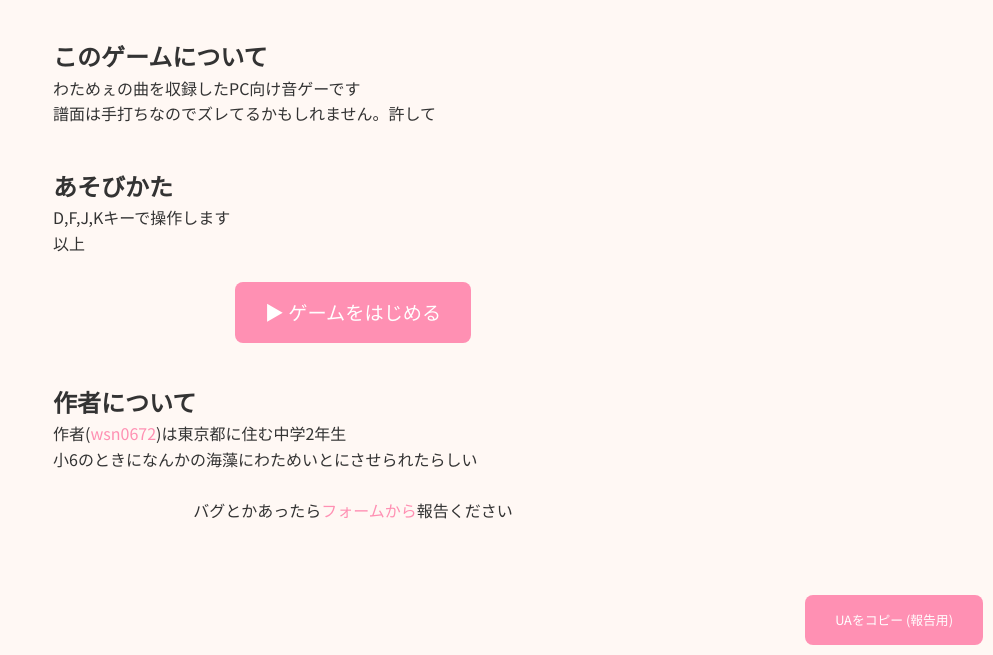
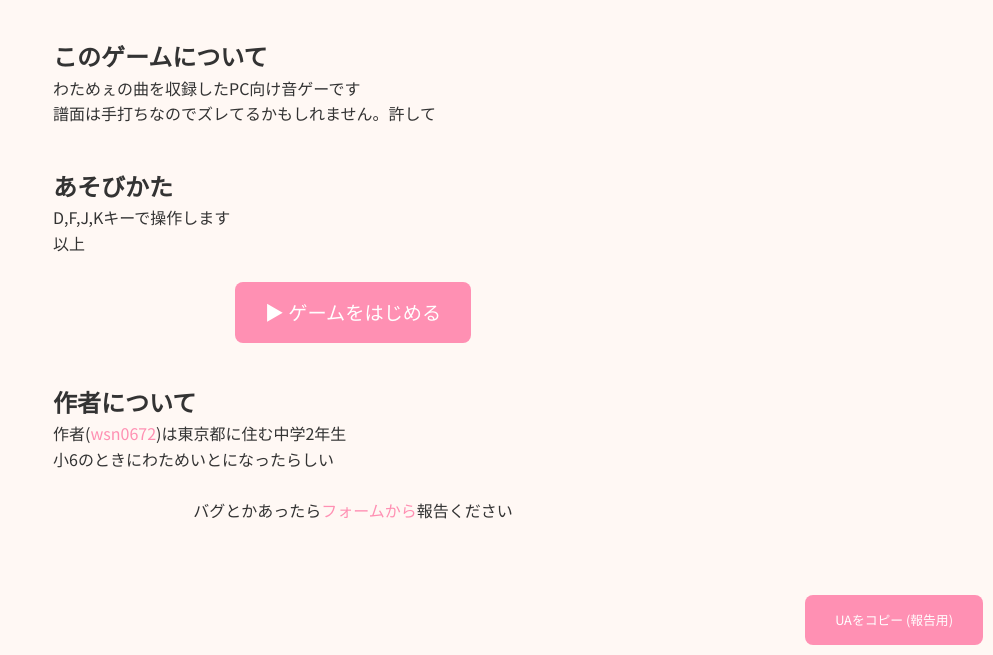
Before and after one commit to wsn0672/watame, a plain HTML site: page index.html in a window 1280 px wide. Shown: the part 145-800 px from the top of the page, without its empty margins (287-1280 px from the left). Drawn offline with Linux system fonts and the light colour scheme; some packages are replaced by stand-ins of ours.

Commit message:
Update index.html

```diff
--- a/index.html
+++ b/index.html
@@ -48,7 +48,7 @@
       <h2>作者について</h2>
       <p>
         作者(<a href="https://x.com/wsn0672">wsn0672</a>)は東京都に住む中学2年生<br>
-        小6のときになんかの海藻にわためいとにさせられたらしい
+        小6のときにわためいとになったらしい
       </p>
     </section><br>
     <p>バグとかあったら<a href="https://docs.google.com/forms/d/e/1FAIpQLSdID9_vDyH1WsCCQ72nE5ol20sshnQJJcGK2rWcqqu4oZ2J9Q/viewform?usp=header">フォームから</a>報告ください</p>
```
